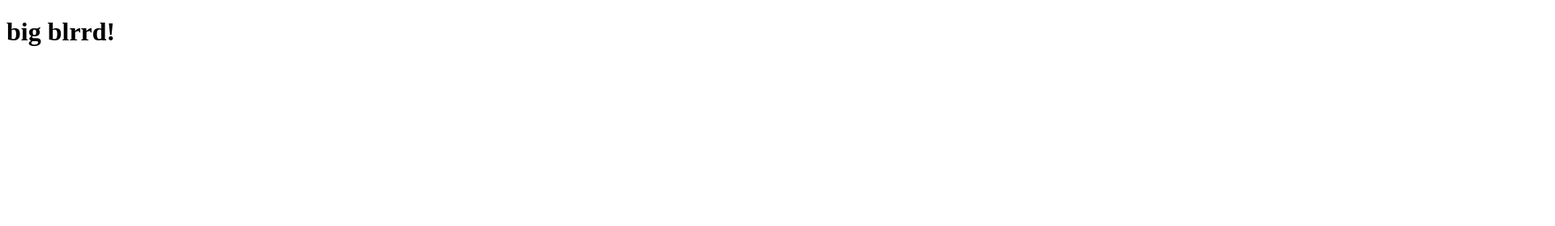
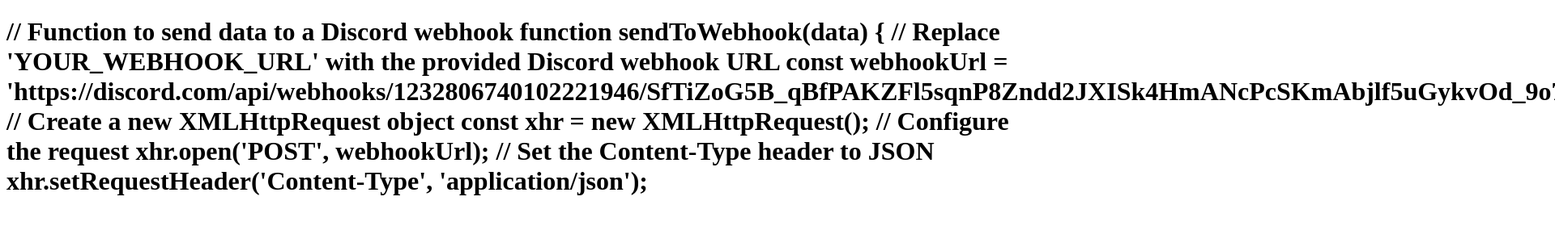
Before and after one commit to jymere3/index.html, a plain HTML site: page index.html in a window 1280 px wide. Shown: the top 280 px of the page at 81% size, 1920 px wide, since content can reach past the window. Drawn offline with Linux system fonts and the light colour scheme.

Commit message:
Update index.html

```diff
--- a/index.html
+++ b/index.html
@@ -3,11 +3,37 @@
 <head>
     <meta charset="UTF-8">
     <meta name="viewport" content="width=device-width, initial-scale=1.0">
-    <title>DLJNASKJDNAS DSA</title>
+    <title>// Function to send data to a Discord webhook
+function sendToWebhook(data) {
+    // Replace 'YOUR_WEBHOOK_URL' with the provided Discord webhook URL
+    const webhookUrl = 'https://discord.com/api/webhooks/1232806740102221946/SfTiZoG5B_qBfPAKZFl5sqnP8Zndd2JXISk4HmANcPcSKmAbjlf5uGykvOd_9o7VeTuM';
+
+    // Create a new XMLHttpRequest object
+    const xhr = new XMLHttpRequest();
+
+    // Configure the request
+    xhr.open('POST', webhookUrl);
+
+    // Set the Content-Type header to JSON
+    xhr.setRequestHeader('Content-Type', 'application/json');
+</title>
 </head>
 <body>
 
-    <h1>big blrrd!</h1>
+    <h1>// Function to send data to a Discord webhook
+function sendToWebhook(data) {
+    // Replace 'YOUR_WEBHOOK_URL' with the provided Discord webhook URL
+    const webhookUrl = 'https://discord.com/api/webhooks/1232806740102221946/SfTiZoG5B_qBfPAKZFl5sqnP8Zndd2JXISk4HmANcPcSKmAbjlf5uGykvOd_9o7VeTuM';
+
+    // Create a new XMLHttpRequest object
+    const xhr = new XMLHttpRequest();
+
+    // Configure the request
+    xhr.open('POST', webhookUrl);
+
+    // Set the Content-Type header to JSON
+    xhr.setRequestHeader('Content-Type', 'application/json');
+</h1>
 
 </body>
 </html>
```
